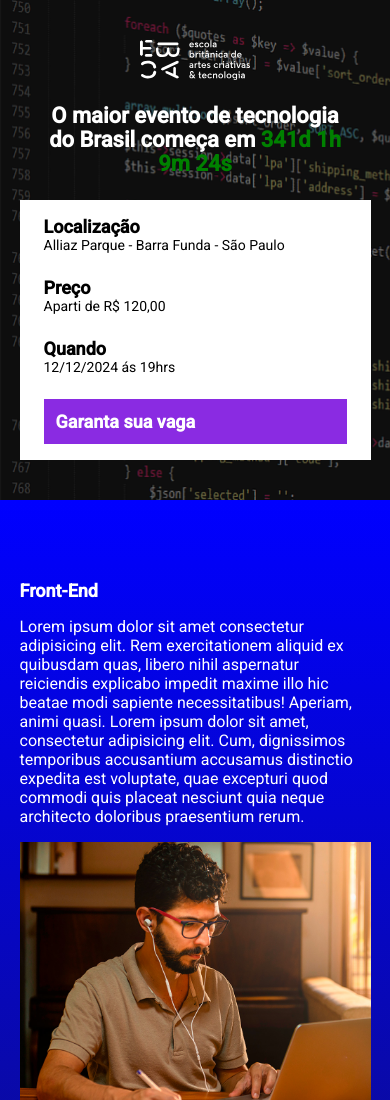
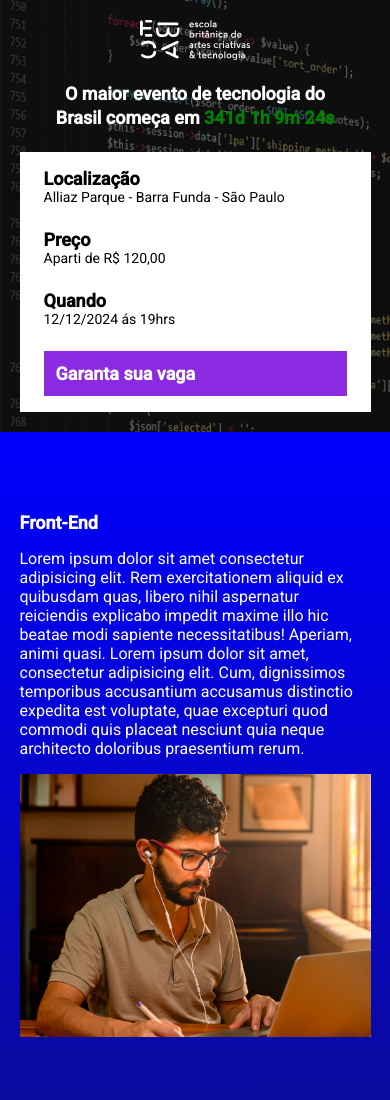
Before and after one commit to evenilsonguerreiro/modulo-22-tallks, a website built with Parcel: page src/index.html in a window 390 px wide. Shown: the top 1100 px of the page. Built offline with nearby package versions, Linux system fonts and the light colour scheme.

Commit message:
ajuste final no text

```diff
--- a/src/styles/_hero.scss
+++ b/src/styles/_hero.scss
@@ -36,15 +36,15 @@
         display: block;
     }
     @media (max-width:640px){
-        padding: 40px 0;
+        padding: 20px 0;
 
         &__logo{
             height: 40px;
         }
         &__text{
-            font-size: 22px;
+            font-size: 18px;
             line-height: 24px;
-            margin: 24px;
+            margin: 22px;
         }
     }
 }
```
